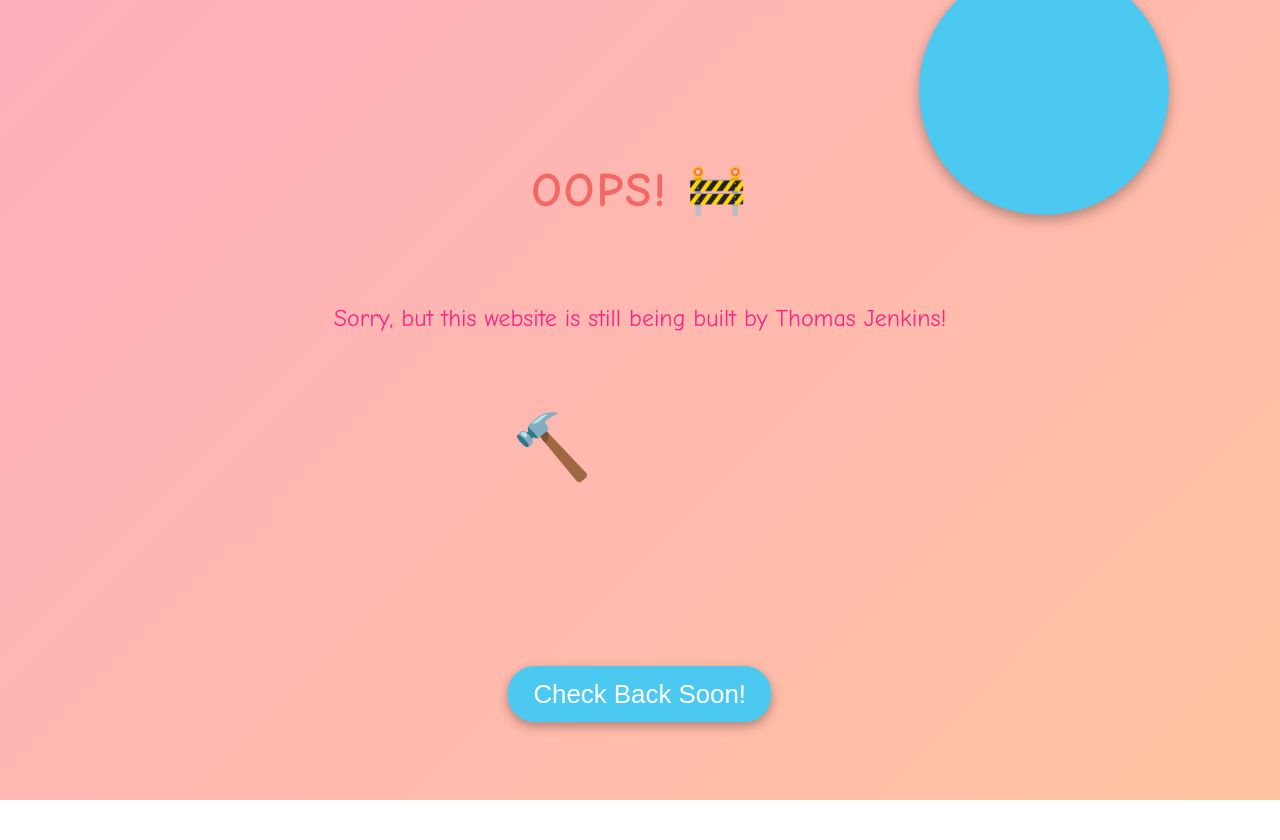
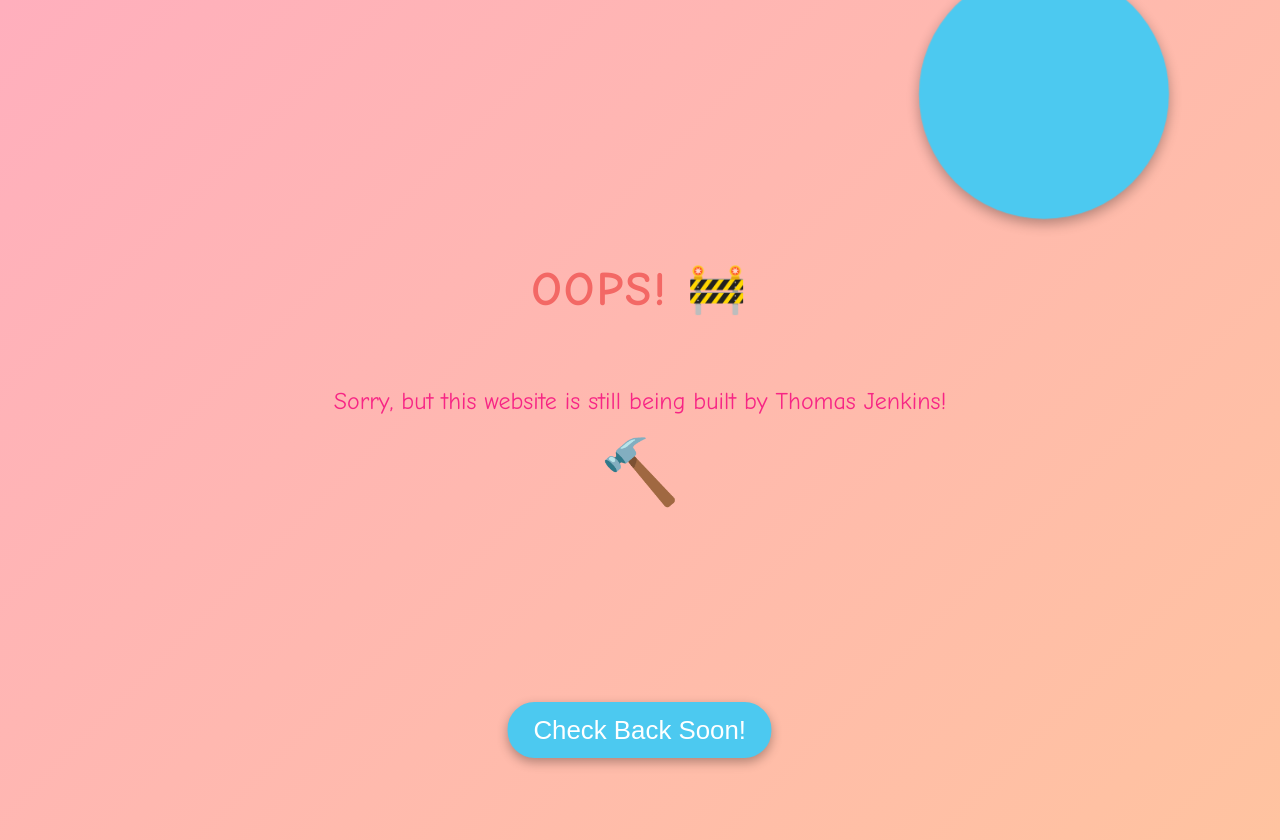
Before and after one commit to ThomasJ1214/FirstWebsite, a plain HTML site: page index.html in a window 1280 px wide. Before the commit the page ends 800 px from the top, so only its background shows below. Drawn offline with Linux system fonts and the light colour scheme.

Commit message:
Update index.html
fix  the same issue as last time

```diff
--- a/index.html
+++ b/index.html
@@ -18,6 +18,7 @@
             overflow: hidden;
             position: relative;
             text-align: center;
+            padding: 20px;
         }
 
         h1 {
@@ -26,24 +27,20 @@
             color: #5a189a;
             letter-spacing: 2px;
             text-transform: uppercase;
-            position: absolute;
-            top: 20%;
+            margin: 20px 0;
         }
 
         p {
             font-size: 1.5rem;
             color: #f72585;
             animation: fadeIn 2s ease-out;
-            position: absolute;
-            top: 35%;
+            margin: 20px 0;
         }
 
         .emoji {
             font-size: 4rem;
             animation: spin 3s infinite linear, bounce 2s infinite;
-            position: absolute;
-            top: 55%;
-            left: 40%;
+            margin: 30px 0;
         }
 
         .background-shape {
```
